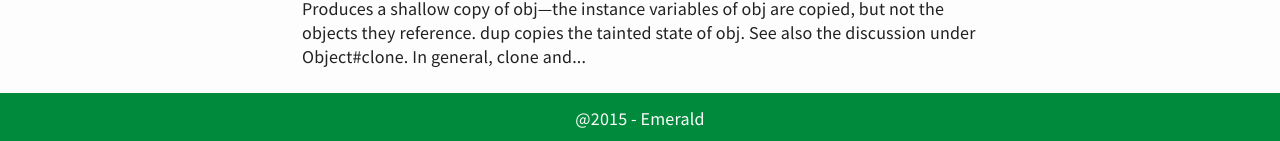
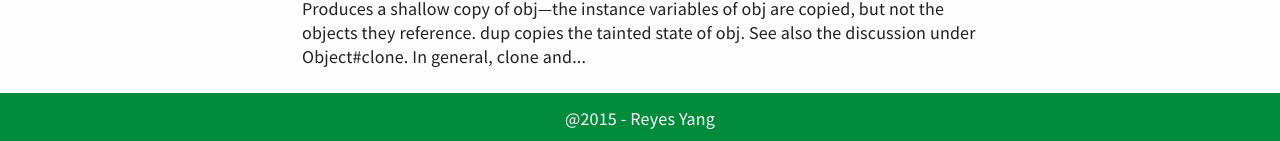
Before and after one commit to reyesyang/reyesyang.github.io-source, a Jekyll site: the page built from index.html, in a window 1280 px wide. Shown: the part 1490-1631 px from the top of the page. Built offline with Jekyll 4.4.1, drawn with Linux system fonts in a browser that asks for light colours; the list of posts is cut into pages by our own code.

Commit message:
Update footer

```diff
--- a/_includes/footer.html
+++ b/_includes/footer.html
@@ -1 +1 @@
-<footer><span>@2015 - Emerald</span></footer>
+<footer><span>@2015 - Reyes Yang </span></footer>
```
